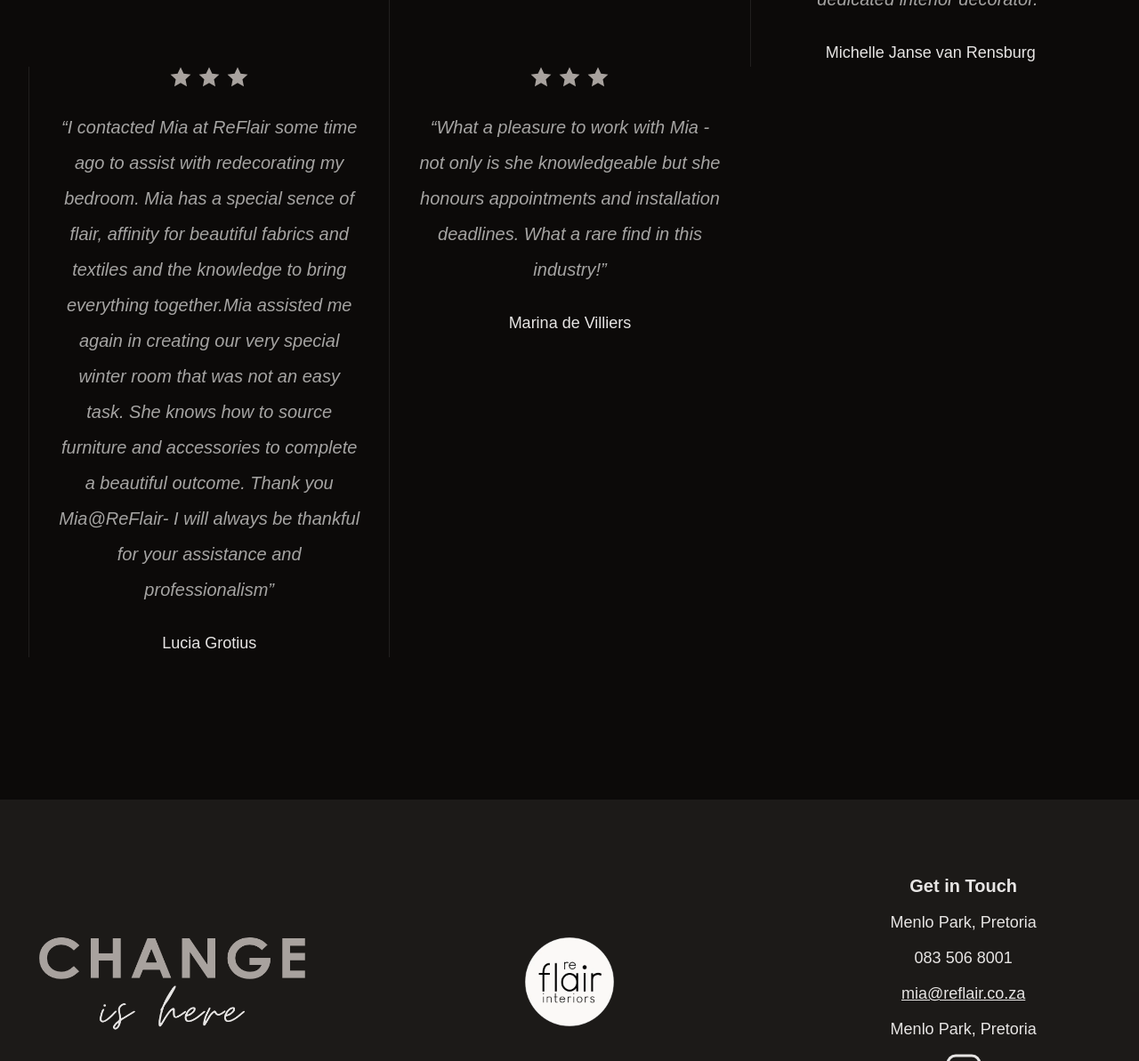
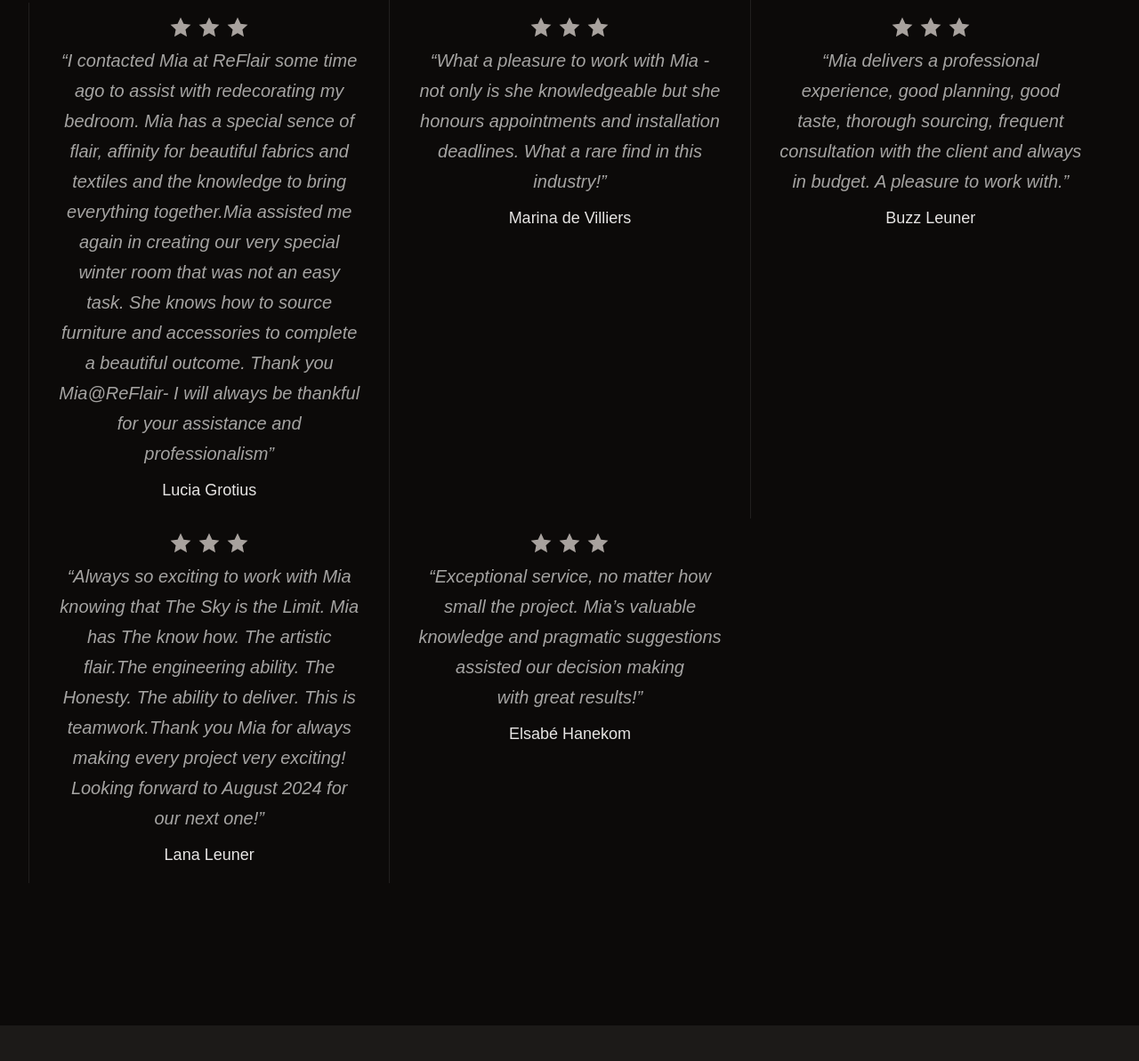
Before and after one commit to criscass/reflair-website, an Astro site: page / in a window 1280 px wide. Shown: the part 5490-6683 px from the top of the page at 89% size. Built offline with nearby package versions, Linux system fonts and the light colour scheme; Astro itself is replaced by a stand-in of ours; a web font is replaced by a local one.

Commit message:
added some testimonials

```diff
--- a/src/components/home/Testimonials.astro
+++ b/src/components/home/Testimonials.astro
@@ -30,6 +30,24 @@
   message:
    '“What a pleasure to work with Mia - not only is she knowledgeable but she honours appointments and installation deadlines. What a rare find in this industry!”',
  },
+ {
+  name: 'Buzz Leuner',
+
+  message:
+   '“Mia delivers a professional experience, good planning, good taste, thorough sourcing, frequent consultation with the client and always in budget. A pleasure to work with.”',
+ },
+ {
+  name: 'Lana Leuner',
+
+  message:
+   '“Always so exciting to work with Mia knowing that The Sky is the Limit. Mia has The know how. The artistic flair.The engineering ability. The Honesty. The ability to deliver. This is teamwork.Thank you Mia for always making every project very exciting! Looking forward to August  2024 for our next one!”',
+ },
+ {
+  name: 'Elsabé Hanekom',
+
+  message:
+   '“Exceptional service, no matter how small the project. Mia’s valuable knowledge and pragmatic suggestions assisted our decision making with great results!”',
+ },
 ];
 ---
 
@@ -44,7 +62,7 @@
    >
     {
      testimonials.map((testimonial) => (
-      <figure class="mx-auto flex max-w-lg flex-col items-center gap-6 py-8 lg:px-8 lg:py-0">
+      <figure class="mx-auto flex max-w-lg flex-col items-center gap-2 py-8 lg:px-8 lg:py-4">
        <div class="flex flex-row gap-2">
         {[...Array(3)].map(() => (
          <svg
@@ -58,7 +76,7 @@
          </svg>
         ))}
        </div>
-       <blockquote class="text-center text-xl italic leading-loose text-primary-950/70 dark:text-primary-200/70">
+       <blockquote class="text-center text-xl italic text-primary-950/70 dark:text-primary-200/70">
         <p>{testimonial.message}</p>
        </blockquote>
        <figcaption class="flex flex-col gap-4">
```
